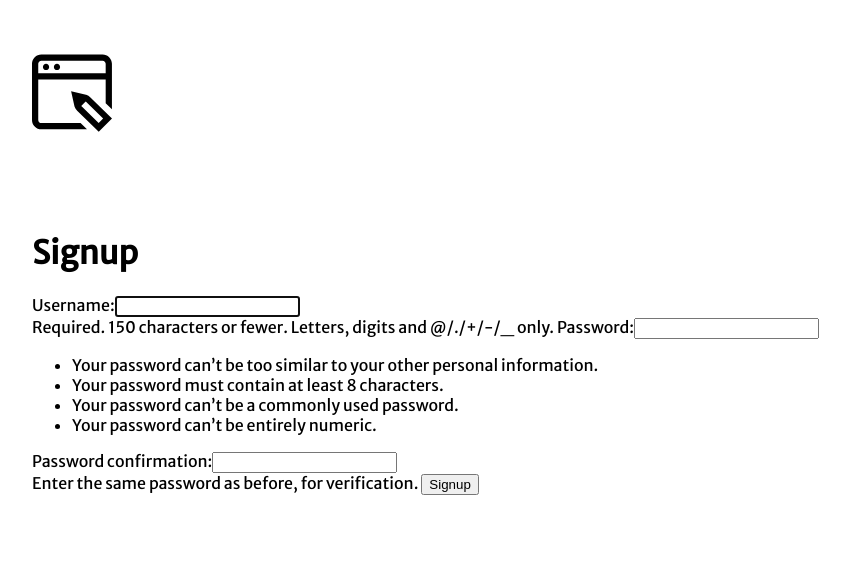
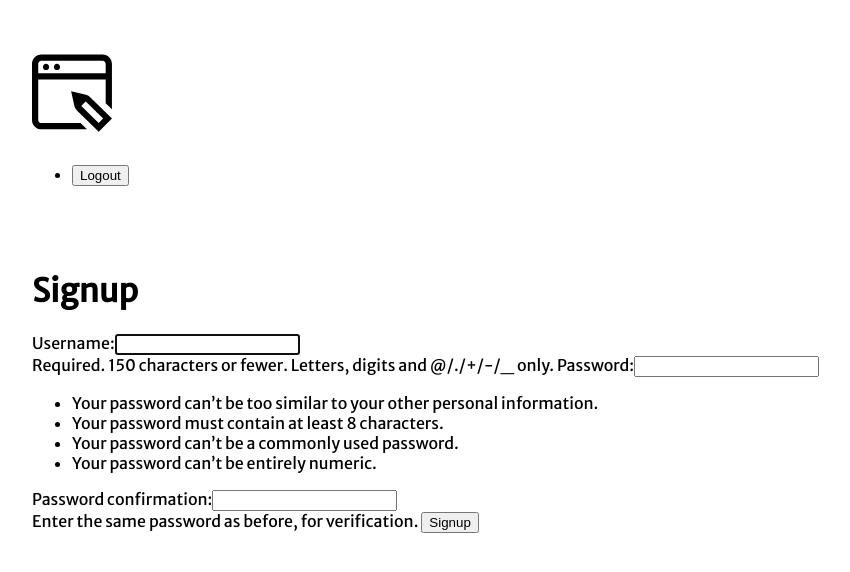
Before and after one commit to ans-human/djangoproject, a Django app: page /accounts/signup/ in a window 1280 px wide. Shown: the top 572 px of the page, without its empty margins (0-850 px from the left). Run offline with Django 3.2, Linux system fonts and the light colour scheme.

Commit message:
feature: logout

```diff
--- a/accounts/urls.py
+++ b/accounts/urls.py
@@ -5,5 +5,6 @@ app_name = 'accounts'
 
 urlpatterns = [
     path('signup/', views.signup_view, name = "signup"),
-    path('login/', views.login_view, name = "login")
+    path('login/', views.login_view, name = "login"),
+    path('logout/', views.logout_view, name = "logout"),
 ]
--- a/accounts/views.py
+++ b/accounts/views.py
@@ -1,14 +1,15 @@
 from django.shortcuts import render, redirect
 from django.contrib.auth.forms import UserCreationForm, AuthenticationForm
-
+from django.contrib.auth import login, logout
 
 # Create your views here.
 def signup_view(request):
     if request.method == 'POST':
         form = UserCreationForm(request.POST)
         if form.is_valid():
-            form.save()
+            user = form.save()
             #log the user in
+            login(request, user)
             return redirect('articles:list')
     else:
         form = UserCreationForm()
@@ -19,7 +20,14 @@ def login_view(request):
         form = AuthenticationForm(data = request.POST)
         if form.is_valid():
             # log in  the user
+            user = form.get_user()
+            login(request, user)
             return redirect('articles:list')
     else:
         form = AuthenticationForm()
     return render(request, 'accounts/login.html', {'form':form})
+
+def logout_view(request):
+    if( request.method == 'POST'):
+        logout(request)
+        return redirect('articles:list')
--- a/templates/base_layout.html
+++ b/templates/base_layout.html
@@ -10,6 +10,16 @@
 <body>
     <header class="wrapper">
         <h1><a href="{% url 'articles:list' %}" ><img style="height: 5rem;" src="{% static 'logo.svg'%}" /></a></h1>
+        <nav>
+            <ul>
+                <li>
+                    <form class="logout-link" action = "{% url 'accounts:logout' %}" method="post">
+                        {% csrf_token %}
+                        <button type="submit">Logout</button>
+                    </form>
+                </li>
+            </ul>
+        </nav>
     </header>
     <div class='wrapper'>
         {% block content %}
```
Also changed, not shown: db.sqlite3.
